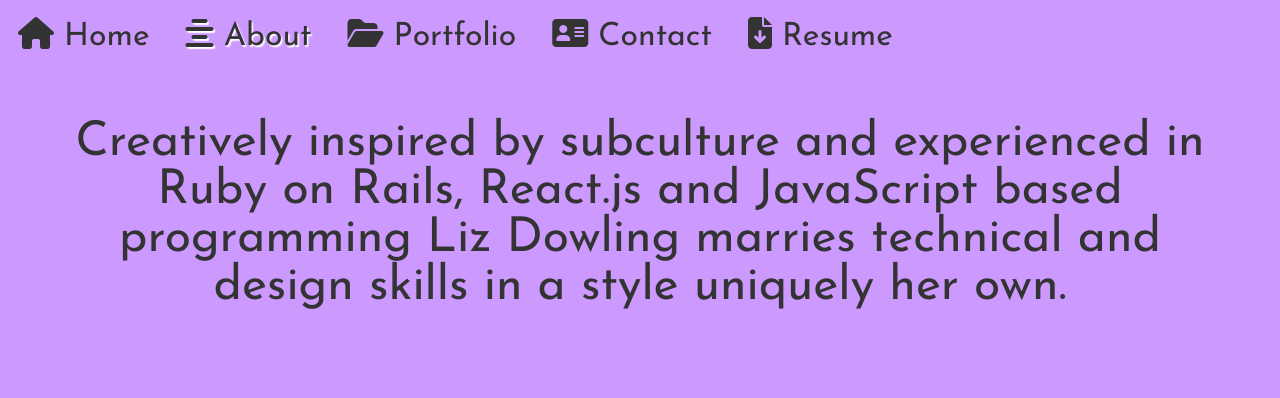
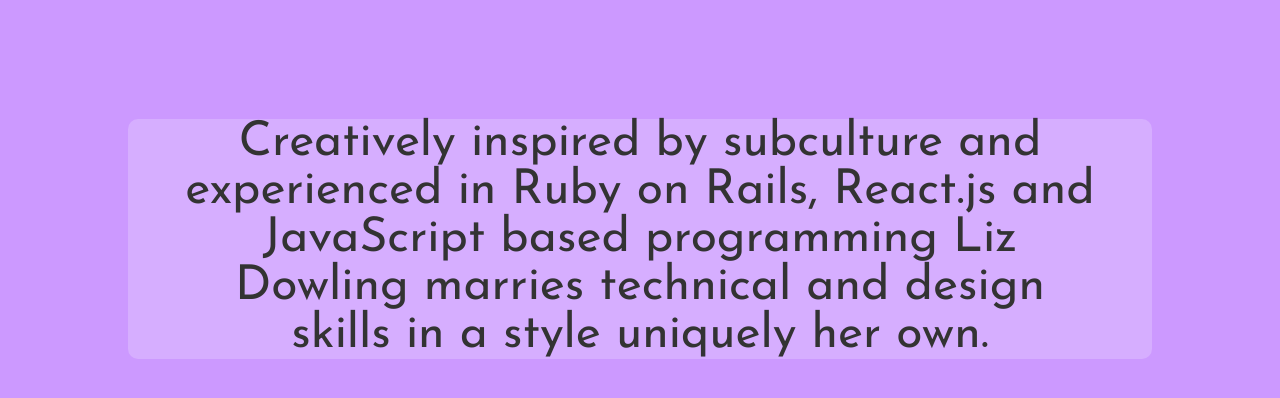
Before and after one commit to dowlingec/dowlingecodes, a React (Create React App) app: page /about in a window 1280 px wide. Shown: the top 398 px of the page. Built offline with nearby package versions, Linux system fonts and the light colour scheme.

Commit message:
menu appear on hover

```diff
--- a/src/App.css
+++ b/src/App.css
@@ -31,6 +31,13 @@ body {
   margin-top: 5px;
   margin-bottom: 5px;
   padding: 0;
+  opacity: 0;
+  /* display: block; */
+}
+.nav-bar:hover {
+  /* background-color: aquamarine; */
+  opacity: 1;
+  /* display: flex; */
 }
 
 .home-whole {
@@ -79,9 +86,13 @@ i:hover {
   text-shadow: 2px 2px 5px whitesmoke;
 }
 
-/* .about {
-
-} */
+.about {
+  margin-left: 10%;
+  margin-right: 10%;
+  background: whitesmoke;
+  border-radius: 10px;
+  background:rgba(255, 255, 255, 0.2);
+}
 .about p {
   margin-left: 5%;
   margin-right: 5%;
@@ -98,7 +109,7 @@ i:hover {
   }
 } */
 a {
-  color: white;
+  color: whitesmoke;
 }
 
 .contact-whole {
--- a/src/components/NavBar.js
+++ b/src/components/NavBar.js
@@ -14,19 +14,24 @@ function NavBar() {
         textSizeAdjust: "auto"
       };
 
+    // const navVisi = {
+    //     visibility: "visible"
+    // }
+    // onHover={navVisi}
+
     return (
         <div className="nav-bar">
             {/* <img src="" style={{ height: `100%`, marginLeft: `-2%`}}></img> */}
-                <NavLink activeClassName="active" to="/dowlingecodes" exact style={linkStyles} activeStyle={{ textShadow: "1.5px 1.5px 1.5px white"}}>
+                <NavLink activeClassName="active" to="/dowlingecodes" exact style={linkStyles} activeStyle={{ textShadow: "2px 2px 5px white"}}>
                 <i class="fa-solid fa-house"></i> Home
                 </NavLink>
-                <NavLink activeClassName="active" to="/about" exact style={linkStyles} activeStyle={{ textShadow: "1.5px 1.5px 1.5px white"}}>
+                <NavLink activeClassName="active" to="/about" exact style={linkStyles} activeStyle={{ textShadow: "2px 2px 5px white"}}>
                 <i class="fa-solid fa-align-center"></i> About
                 </NavLink>
-                <NavLink activeClassName="active" to="/portfolio" exact style={linkStyles} activeStyle={{ textShadow: "1.5px 1.5px 1.5px white"}}>
+                <NavLink activeClassName="active" to="/portfolio" exact style={linkStyles} activeStyle={{ textShadow: "2px 2px 5px white"}}>
                 <i class="fa-solid fa-folder-open"></i> Portfolio
                 </NavLink>
-                <NavLink activeClassName="active" to="/contact" exact style={linkStyles} activeStyle={{ textShadow: "1.5px 1.5px 1.5px white"}}>
+                <NavLink activeClassName="active" to="/contact" exact style={linkStyles} activeStyle={{ textShadow: "2px 2px 5px white"}}>
                 <i class="fa-solid fa-address-card"></i> Contact
                 </NavLink>
                 <a href="https://docs.google.com/document/d/1iB2wZfiEI73TRKqixvNwM-io5t019rjMuoJJRYKSEoA/edit?usp=sharing" activeClassName="active" style={linkStyles} activeStyle={{ textShadow: "1.5px 1.5px 1.5px white"}} target="_blank"> <i class="fa-solid fa-file-arrow-down"></i> Resume</a>
```
